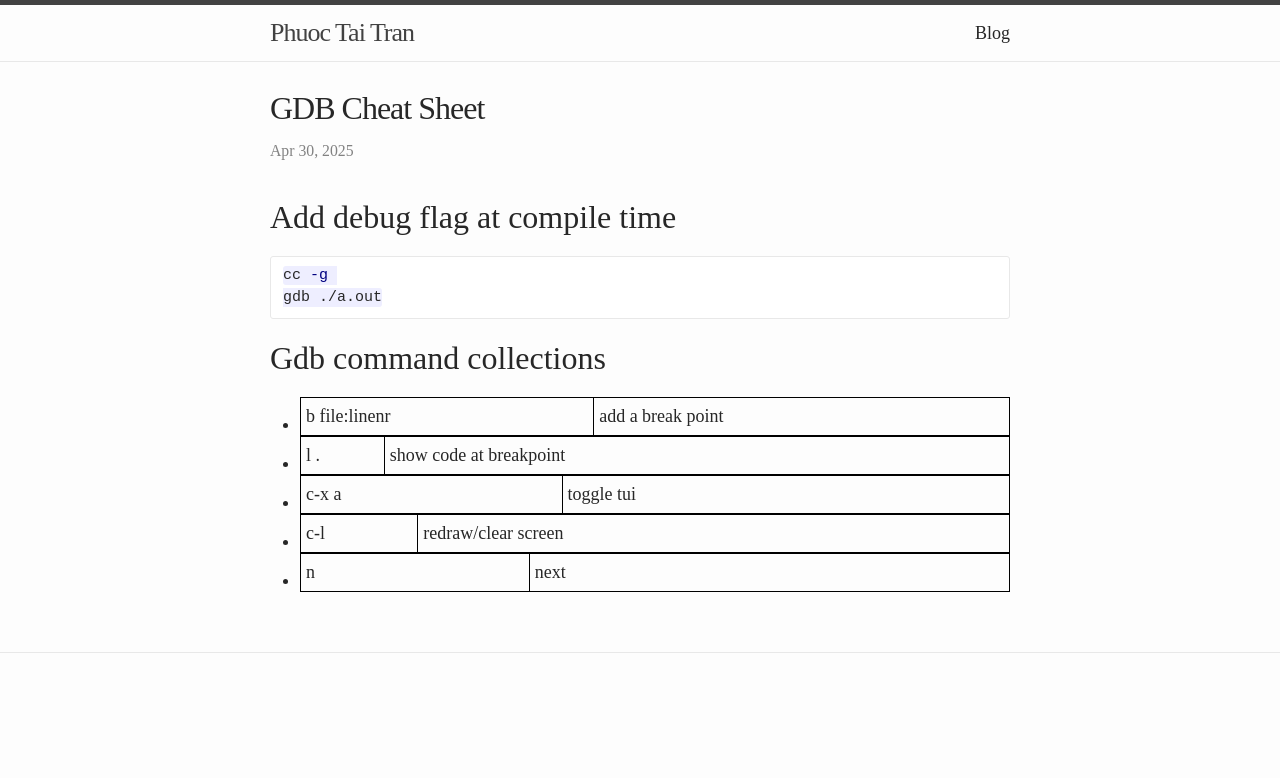
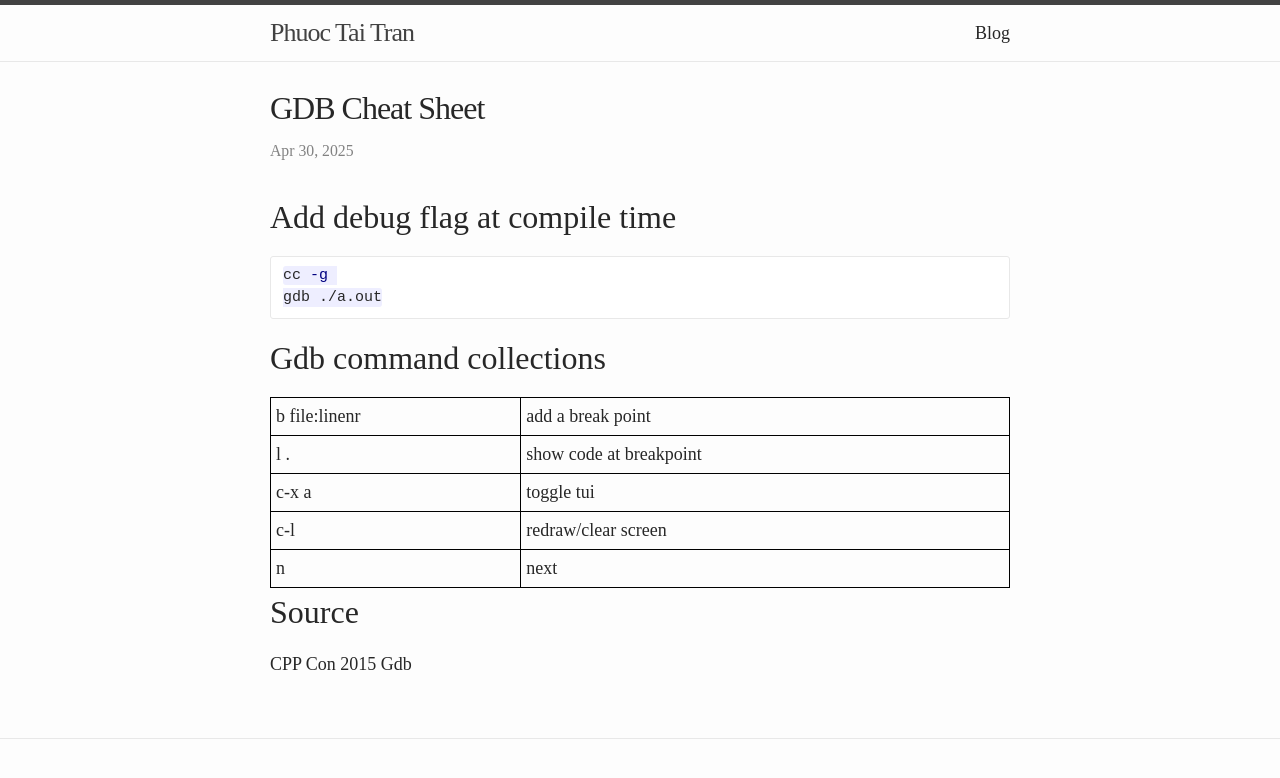
Before and after one commit to jkoz/jkoz.github.io, a Jekyll site: the page built from _posts/2025-04-30-gdb-cheat-sheet.md, in a window 1280 px wide. Shown: the top 778 px of the page. Built offline with Jekyll 4.4.1, drawn with Linux system fonts in a browser that asks for light colours; some web fonts are replaced.

Commit message:
try table

```diff
--- a/_posts/2025-04-30-gdb-cheat-sheet.md
+++ b/_posts/2025-04-30-gdb-cheat-sheet.md
@@ -14,8 +14,12 @@ gdb ./a.out
 
 # Gdb command collections
 
-- b file:linenr | add a break point
-- l . | show code at breakpoint
-- c-x a | toggle tui
-- c-l | redraw/clear screen
-- n | next
+b file:linenr | add a break point
+l . | show code at breakpoint
+c-x a | toggle tui
+c-l | redraw/clear screen
+n | next
+
+# Source
+
+CPP Con 2015 Gdb
```
